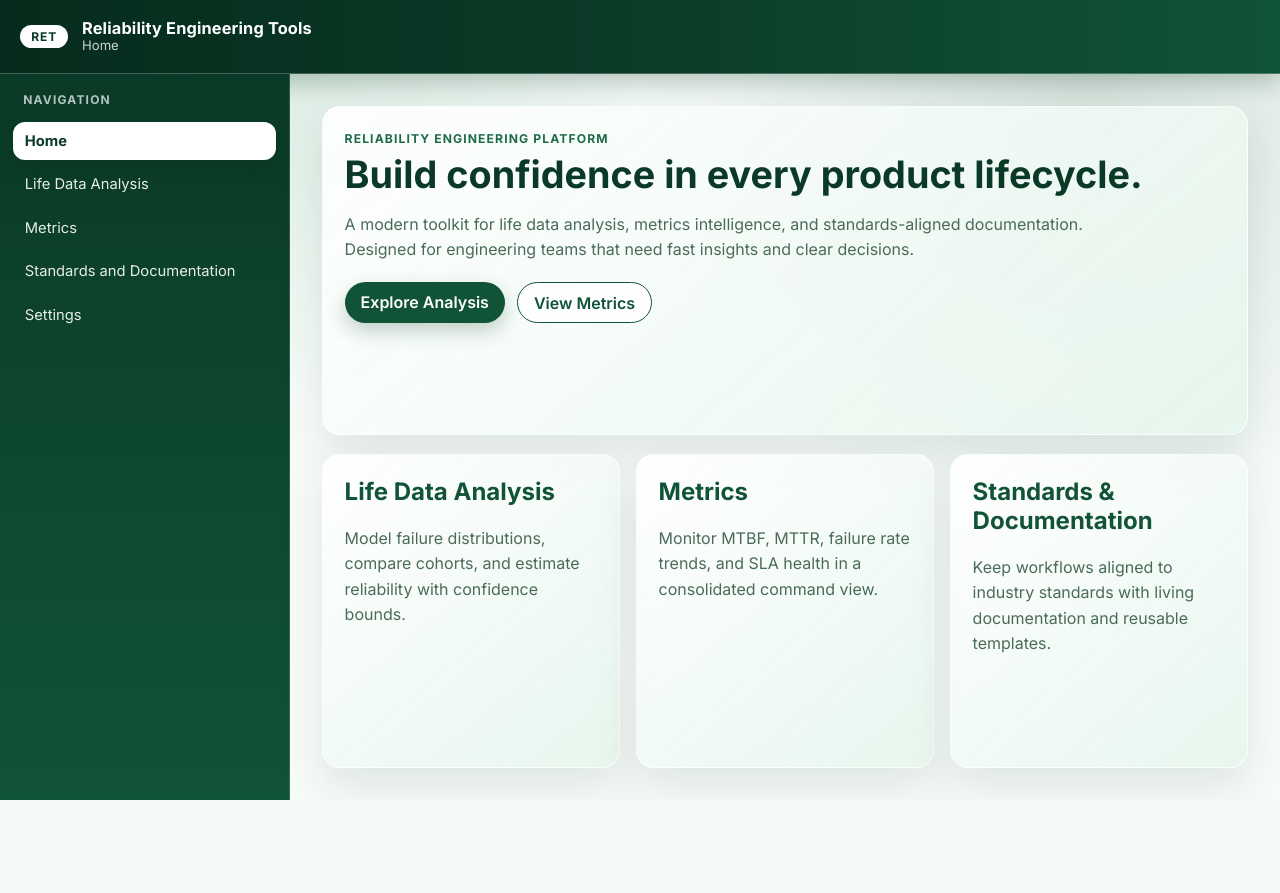
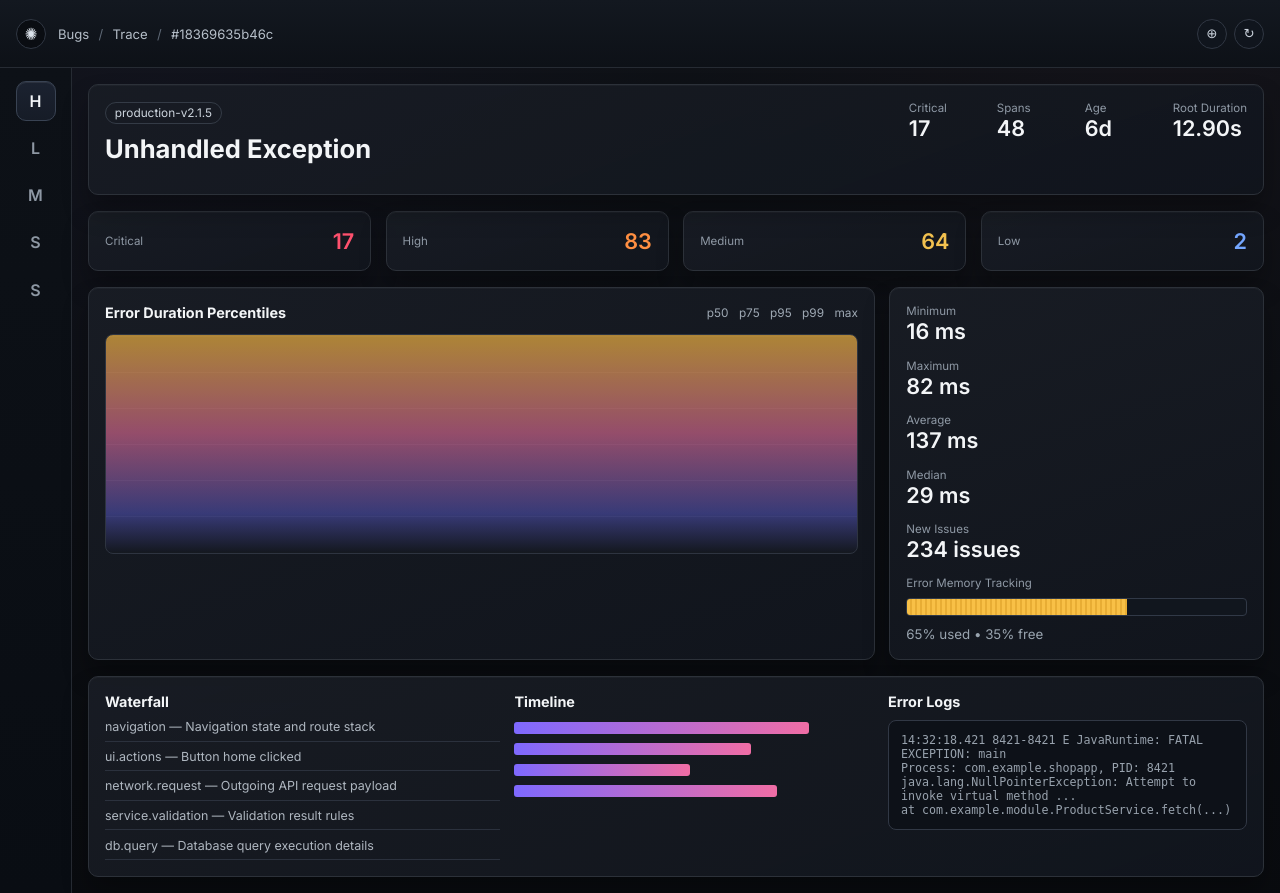
Before and after one commit to stupidshrimp/GREMLIN, a Flask app: page / in a window 1280 px wide. Before the commit the page ends 800 px from the top, so only its background shows below. Run offline with Flask 3, Linux system fonts and the light colour scheme.

Commit message:
Replicate dark incident dashboard UI style

```diff
--- a/static/css/home.css
+++ b/static/css/home.css
@@ -1 +1,174 @@
-/* Placeholder stylesheet for Transfer starter. */
+.incident-header {
+  display: flex;
+  justify-content: space-between;
+  align-items: flex-start;
+  gap: 1rem;
+}
+
+.app-chip {
+  display: inline-block;
+  padding: 0.2rem 0.55rem;
+  border-radius: 999px;
+  border: 1px solid #343b46;
+  color: #cdd5de;
+  font-size: 0.74rem;
+  margin-bottom: 0.35rem;
+}
+
+.header-stats {
+  display: grid;
+  grid-template-columns: repeat(4, minmax(72px, auto));
+  gap: 1rem;
+}
+
+.header-stats span,
+.severity-card span,
+.metrics-side span {
+  font-size: 0.72rem;
+  color: #8f99a5;
+  display: block;
+}
+
+.header-stats strong,
+.severity-card strong,
+.metrics-side strong {
+  font-size: 1.35rem;
+  font-weight: 600;
+}
+
+.severity-grid {
+  display: grid;
+  grid-template-columns: repeat(4, minmax(0, 1fr));
+  gap: 0.9rem;
+}
+
+.severity-card {
+  display: flex;
+  justify-content: space-between;
+  align-items: center;
+}
+
+.critical strong { color: #ff516e; }
+.high strong { color: #ff8f42; }
+.medium strong { color: #f2c14f; }
+.low strong { color: #74a6ff; }
+
+.main-grid {
+  display: grid;
+  grid-template-columns: 2.1fr 1fr;
+  gap: 0.9rem;
+}
+
+.chart-card header {
+  display: flex;
+  justify-content: space-between;
+  align-items: center;
+  margin-bottom: 0.8rem;
+}
+
+.chart-card h2,
+.bottom-panel h2 {
+  font-size: 0.9rem;
+  margin: 0;
+}
+
+.legend {
+  display: flex;
+  gap: 0.65rem;
+  color: #9ea8b3;
+  font-size: 0.74rem;
+}
+
+.fake-chart {
+  height: 220px;
+  border-radius: 8px;
+  border: 1px solid #2e3440;
+  background:
+    linear-gradient(180deg, rgba(255, 190, 65, 0.65), rgba(255, 121, 168, 0.55) 45%, rgba(114, 114, 255, 0.4) 82%, rgba(20, 24, 31, 0.9) 100%),
+    repeating-linear-gradient(to top, rgba(255,255,255,0.05), rgba(255,255,255,0.05) 1px, transparent 1px, transparent 36px),
+    linear-gradient(180deg, #151a23, #10141b);
+}
+
+.metrics-side {
+  display: grid;
+  gap: 0.9rem;
+}
+
+.memory .meter {
+  margin: 0.45rem 0;
+  height: 18px;
+  border-radius: 4px;
+  background: #11161e;
+  border: 1px solid #313947;
+  overflow: hidden;
+}
+
+.memory .meter i {
+  display: block;
+  height: 100%;
+  background: repeating-linear-gradient(
+    90deg,
+    #f8c046,
+    #f8c046 3px,
+    #e8ad34 3px,
+    #e8ad34 5px
+  );
+}
+
+.memory small { color: #99a4af; }
+
+.bottom-panel {
+  display: grid;
+  grid-template-columns: 1.1fr 1fr 1fr;
+  gap: 0.9rem;
+}
+
+.trace-list ul {
+  margin: 0.6rem 0 0;
+  padding: 0;
+  list-style: none;
+  display: grid;
+  gap: 0.45rem;
+}
+
+.trace-list li {
+  font-size: 0.78rem;
+  color: #afb7c0;
+  border-bottom: 1px solid #2b313d;
+  padding-bottom: 0.4rem;
+}
+
+.bars {
+  margin-top: 0.8rem;
+  display: grid;
+  gap: 0.55rem;
+}
+
+.bars span {
+  display: block;
+  height: 12px;
+  border-radius: 3px;
+  background: linear-gradient(90deg, #7e69ff, #f06da5);
+}
+
+.logs pre {
+  margin: 0.65rem 0 0;
+  padding: 0.75rem;
+  border-radius: 8px;
+  border: 1px solid #313845;
+  background: #0d1118;
+  color: #98a2ad;
+  font-size: 0.73rem;
+  white-space: pre-wrap;
+}
+
+@media (max-width: 1200px) {
+  .bottom-panel { grid-template-columns: 1fr; }
+  .header-stats { grid-template-columns: repeat(2, minmax(0, 1fr)); }
+}
+
+@media (max-width: 900px) {
+  .severity-grid { grid-template-columns: repeat(2, minmax(0, 1fr)); }
+  .main-grid,
+  .incident-header { grid-template-columns: 1fr; display: grid; }
+}
--- a/static/css/sidebar.css
+++ b/static/css/sidebar.css
@@ -1,18 +1,8 @@
 .sidebar {
-  background: linear-gradient(180deg, #0a3a27 0%, #115337 100%);
-  border-right: 1px solid rgba(255, 255, 255, 0.16);
-  padding: 1rem 0.8rem;
+  background: linear-gradient(180deg, #0d1117 0%, #090d13 100%);
+  border-right: 1px solid #262b33;
+  padding: 0.8rem 0.5rem;
   overflow-y: auto;
-}
-
-.sidebar-heading {
-  margin: 0 0 0.8rem;
-  padding: 0 0.65rem;
-  font-size: 0.75rem;
-  font-weight: 700;
-  letter-spacing: 0.1em;
-  text-transform: uppercase;
-  color: rgba(255, 255, 255, 0.7);
 }
 
 .sidebar ul {
@@ -21,40 +11,44 @@
   padding: 0;
   display: flex;
   flex-direction: column;
-  gap: 0.35rem;
+  gap: 0.45rem;
+  align-items: center;
 }
 
-.sidebar a {
-  display: block;
-  color: rgba(255, 255, 255, 0.9);
+.nav-icon {
+  width: 40px;
+  height: 40px;
+  border-radius: 10px;
+  display: grid;
+  place-content: center;
+  color: #8e98a4;
   text-decoration: none;
-  border-radius: 12px;
-  padding: 0.62rem 0.75rem;
-  font-size: 0.92rem;
-  transition: transform 180ms ease, background-color 180ms ease, box-shadow 180ms ease;
+  border: 1px solid transparent;
+  background: transparent;
+  font-weight: 600;
 }
 
-.sidebar a:hover {
-  transform: translateX(4px);
-  background: rgba(255, 255, 255, 0.12);
+.nav-icon:hover {
+  border-color: #323945;
+  background: #151b23;
+  color: #cfd5dd;
 }
 
-.sidebar a.active {
-  background: #ffffff;
-  color: #0a3a27;
-  font-weight: 700;
-  box-shadow: 0 10px 22px rgba(6, 43, 28, 0.35);
+.nav-icon.active {
+  background: linear-gradient(180deg, #1b2230, #161c27);
+  border-color: #394353;
+  color: #f2f5f8;
+  box-shadow: inset 0 1px 0 rgba(255, 255, 255, 0.08);
 }
 
 @media (max-width: 900px) {
   .sidebar {
     border-right: 0;
-    border-bottom: 1px solid rgba(6, 43, 28, 0.15);
+    border-bottom: 1px solid #262b33;
   }
 
   .sidebar ul {
-    display: grid;
-    grid-template-columns: repeat(auto-fit, minmax(180px, 1fr));
-    gap: 0.4rem;
+    flex-direction: row;
+    justify-content: center;
   }
 }
--- a/static/css/theme.css
+++ b/static/css/theme.css
@@ -1,15 +1,14 @@
 :root {
-  --forest-950: #062b1c;
-  --forest-900: #0a3a27;
-  --forest-800: #115337;
-  --forest-700: #1f6b49;
-  --forest-500: #2c8a5f;
-  --forest-200: #bfe3cf;
-  --forest-100: #e5f5ec;
-  --surface: #ffffff;
-  --text: #0d261b;
-  --muted: #4a6b5a;
-  --border: #cfe7d9;
+  --bg-base: #0b0d10;
+  --bg-shell: #12161c;
+  --panel: #161b22;
+  --panel-soft: #141920;
+  --border: #2c3139;
+  --text: #f3f5f7;
+  --muted: #9aa3ad;
+  --accent: #ff5f7d;
+  --accent-2: #7f6bff;
+  --warning: #f7b840;
 }
 
 * { box-sizing: border-box; }
@@ -19,16 +18,16 @@ body {
   font-family: "Inter", "Segoe UI", Tahoma, Arial, sans-serif;
   color: var(--text);
   background:
-    radial-gradient(circle at 15% -20%, rgba(44, 138, 95, 0.22), transparent 40%),
-    radial-gradient(circle at 85% 10%, rgba(17, 83, 55, 0.14), transparent 35%),
-    #f7fcf9;
+    radial-gradient(circle at 12% 12%, rgba(147, 106, 255, 0.14), transparent 37%),
+    radial-gradient(circle at 90% 0%, rgba(255, 95, 125, 0.12), transparent 32%),
+    var(--bg-base);
 }
 
 .app-layout {
   min-height: 100vh;
   display: grid;
-  grid-template-columns: 290px 1fr;
-  grid-template-rows: 74px 1fr;
+  grid-template-columns: 72px 1fr;
+  grid-template-rows: 68px 1fr;
   grid-template-areas:
     "topbar topbar"
     "sidebar content";
@@ -39,47 +38,47 @@ body {
 
 .content {
   grid-area: content;
-  padding: 2rem;
+  padding: 1rem;
   display: grid;
-  gap: 1.2rem;
+  gap: 1rem;
+  background: linear-gradient(180deg, rgba(15, 18, 24, 0.8), rgba(9, 11, 15, 0.9));
 }
 
 h1 {
   margin: 0.2rem 0 0.9rem;
-  font-size: clamp(1.8rem, 1.4rem + 1.2vw, 2.5rem);
-  color: var(--forest-900);
+  font-size: clamp(1.2rem, 1.1rem + 1vw, 1.6rem);
+  color: var(--text);
 }
 
 h2 {
   margin-top: 0;
-  color: var(--forest-800);
+  color: var(--text);
 }
 
-p { margin: 0; line-height: 1.6; color: var(--muted); }
+p { margin: 0; line-height: 1.55; color: var(--muted); }
 
 .eyebrow {
   text-transform: uppercase;
-  letter-spacing: 0.09em;
-  font-size: 0.76rem;
+  letter-spacing: 0.12em;
+  font-size: 0.68rem;
   font-weight: 700;
-  color: var(--forest-700);
+  color: #c3cad4;
 }
 
 .glass-card {
-  border: 1px solid rgba(255, 255, 255, 0.65);
-  background: linear-gradient(140deg, rgba(255, 255, 255, 0.93), rgba(229, 245, 236, 0.85));
-  box-shadow: 0 20px 45px rgba(6, 43, 28, 0.1);
-  backdrop-filter: blur(8px);
-  border-radius: 18px;
-  padding: 1.35rem;
+  border: 1px solid var(--border);
+  background: linear-gradient(160deg, rgba(25, 29, 37, 0.9), rgba(17, 21, 29, 0.96));
+  box-shadow: inset 0 1px 0 rgba(255, 255, 255, 0.03), 0 16px 26px rgba(0, 0, 0, 0.28);
+  border-radius: 10px;
+  padding: 1rem;
 }
 
 .hero-copy { max-width: 75ch; }
 
 .hero-actions {
-  margin-top: 1.2rem;
+  margin-top: 1rem;
   display: flex;
-  gap: 0.75rem;
+  gap: 0.65rem;
   flex-wrap: wrap;
 }
 
@@ -87,59 +86,40 @@ p { margin: 0; line-height: 1.6; color: var(--muted); }
 .btn-secondary {
   text-decoration: none;
   font-weight: 600;
-  border-radius: 999px;
-  padding: 0.6rem 1rem;
+  border-radius: 8px;
+  padding: 0.5rem 0.8rem;
   transition: transform 180ms ease, box-shadow 180ms ease, background 180ms ease, color 180ms ease;
+  font-size: 0.88rem;
 }
 
 .btn-primary {
-  background: var(--forest-800);
+  background: linear-gradient(120deg, #7f6bff, #9d59ff);
   color: #fff;
-  box-shadow: 0 8px 20px rgba(10, 58, 39, 0.24);
+  box-shadow: 0 10px 18px rgba(127, 107, 255, 0.22);
 }
 
-.btn-primary:hover {
-  transform: translateY(-2px);
-  background: var(--forest-700);
+.btn-primary:hover { transform: translateY(-2px); }
+
+.btn-secondary {
+  border: 1px solid var(--border);
+  color: #cfd6de;
+  background: rgba(255, 255, 255, 0.02);
 }
 
-.btn-secondary {
-  border: 1px solid var(--forest-800);
-  color: var(--forest-800);
-  background: rgba(255, 255, 255, 0.8);
-}
+.btn-secondary:hover { transform: translateY(-2px); }
 
-.btn-secondary:hover {
-  transform: translateY(-2px);
-  box-shadow: 0 8px 18px rgba(10, 58, 39, 0.14);
-}
-
-.card-grid {
+.card-grid,
+.card-grid.two-col {
   display: grid;
-  grid-template-columns: repeat(3, minmax(0, 1fr));
+  grid-template-columns: repeat(2, minmax(0, 1fr));
   gap: 1rem;
 }
 
-.card-grid.two-col {
-  grid-template-columns: repeat(2, minmax(0, 1fr));
-}
+.tile { transition: transform 220ms ease, box-shadow 220ms ease; }
+.tile:hover { transform: translateY(-3px); }
 
-.tile {
-  transition: transform 220ms ease, box-shadow 220ms ease;
-}
-
-.tile:hover {
-  transform: translateY(-4px);
-  box-shadow: 0 24px 48px rgba(6, 43, 28, 0.16);
-}
-
-.fade-in-up {
-  animation: fadeInUp 560ms ease-out both;
-}
-
-.slide-in {
-  animation: slideIn 620ms ease-out both;
-}
+.fade-in-up { animation: fadeInUp 560ms ease-out both; }
+.slide-in { animation: slideIn 620ms ease-out both; }
 
 .card-grid .slide-in:nth-child(2) { animation-delay: 90ms; }
 .card-grid .slide-in:nth-child(3) { animation-delay: 160ms; }
@@ -154,22 +134,20 @@ p { margin: 0; line-height: 1.6; color: var(--muted); }
   to { opacity: 1; transform: translateY(0) scale(1); }
 }
 
-@media (max-width: 1100px) {
+@media (max-width: 1050px) {
   .card-grid,
-  .card-grid.two-col {
-    grid-template-columns: 1fr;
-  }
+  .card-grid.two-col { grid-template-columns: 1fr; }
 }
 
 @media (max-width: 900px) {
   .app-layout {
     grid-template-columns: 1fr;
-    grid-template-rows: 74px auto 1fr;
+    grid-template-rows: 68px auto 1fr;
     grid-template-areas:
       "topbar"
       "sidebar"
       "content";
   }
 
-  .content { padding: 1rem; }
+  .content { padding: 0.8rem; }
 }
--- a/static/css/topbar.css
+++ b/static/css/topbar.css
@@ -2,41 +2,47 @@
   display: flex;
   align-items: center;
   justify-content: space-between;
-  padding: 0.75rem 1.25rem;
-  background: linear-gradient(90deg, #062b1c 0%, #0a3a27 45%, #115337 100%);
-  color: #fff;
-  border-bottom: 1px solid rgba(255, 255, 255, 0.24);
-  box-shadow: 0 8px 24px rgba(6, 43, 28, 0.25);
+  padding: 0.85rem 1rem;
+  background: linear-gradient(180deg, #131820 0%, #0d1117 100%);
+  color: #dbe2ea;
+  border-bottom: 1px solid #262b33;
 }
 
-.brand-group {
+.topbar-left {
   display: flex;
   align-items: center;
-  gap: 0.85rem;
+  gap: 0.75rem;
 }
 
-.brand-badge {
-  background: #ffffff;
-  color: #0a3a27;
-  font-weight: 800;
-  letter-spacing: 0.08em;
-  border-radius: 999px;
-  padding: 0.25rem 0.7rem;
-  font-size: 0.75rem;
+.brand-dot {
+  width: 30px;
+  height: 30px;
+  border-radius: 50%;
+  display: grid;
+  place-content: center;
+  font-size: 1.05rem;
+  background: #0a0d12;
+  border: 1px solid #303743;
 }
 
-.brand-copy {
-  display: flex;
-  flex-direction: column;
-  line-height: 1.1;
+.crumbs {
+  font-size: 0.82rem;
+  color: #b5bec8;
 }
 
-.brand-copy strong {
-  font-size: 1.02rem;
-  letter-spacing: 0.01em;
+.crumbs span { color: #5f6976; margin: 0 0.35rem; }
+
+.topbar-right {
+  display: flex;
+  gap: 0.45rem;
 }
 
-.brand-copy span {
-  font-size: 0.82rem;
-  color: rgba(255, 255, 255, 0.8);
+.icon-btn {
+  border: 1px solid #303743;
+  color: #c8d0da;
+  background: #10151d;
+  width: 30px;
+  height: 30px;
+  border-radius: 999px;
+  cursor: pointer;
 }
--- a/templates/base.html
+++ b/templates/base.html
@@ -10,6 +10,7 @@
   <link rel="stylesheet" href="{{ url_for('static', filename='css/theme.css') }}">
   <link rel="stylesheet" href="{{ url_for('static', filename='css/topbar.css') }}">
   <link rel="stylesheet" href="{{ url_for('static', filename='css/sidebar.css') }}">
+  {% block extra_head %}{% endblock %}
 </head>
 <body>
   <div class="app-layout">
--- a/templates/home.html
+++ b/templates/home.html
@@ -1,31 +1,79 @@
 {% extends "base.html" %}
 
+{% block extra_head %}
+<link rel="stylesheet" href="{{ url_for('static', filename='css/home.css') }}">
+{% endblock %}
+
 {% block content %}
-<section class="hero glass-card fade-in-up">
-  <p class="eyebrow">Reliability Engineering Platform</p>
-  <h1>Build confidence in every product lifecycle.</h1>
-  <p class="hero-copy">
-    A modern toolkit for life data analysis, metrics intelligence, and standards-aligned documentation.
-    Designed for engineering teams that need fast insights and clear decisions.
-  </p>
-  <div class="hero-actions">
-    <a class="btn-primary" href="/life-data-analysis">Explore Analysis</a>
-    <a class="btn-secondary" href="/metrics">View Metrics</a>
+<section class="incident-header glass-card fade-in-up">
+  <div>
+    <div class="app-chip">production-v2.1.5</div>
+    <h1>Unhandled Exception</h1>
+  </div>
+  <div class="header-stats">
+    <div><span>Critical</span><strong>17</strong></div>
+    <div><span>Spans</span><strong>48</strong></div>
+    <div><span>Age</span><strong>6d</strong></div>
+    <div><span>Root Duration</span><strong>12.90s</strong></div>
   </div>
 </section>
 
-<section class="card-grid">
-  <article class="glass-card tile slide-in">
-    <h2>Life Data Analysis</h2>
-    <p>Model failure distributions, compare cohorts, and estimate reliability with confidence bounds.</p>
+<section class="severity-grid">
+  <article class="glass-card severity-card critical"><span>Critical</span><strong>17</strong></article>
+  <article class="glass-card severity-card high"><span>High</span><strong>83</strong></article>
+  <article class="glass-card severity-card medium"><span>Medium</span><strong>64</strong></article>
+  <article class="glass-card severity-card low"><span>Low</span><strong>2</strong></article>
+</section>
+
+<section class="main-grid">
+  <article class="glass-card chart-card">
+    <header>
+      <h2>Error Duration Percentiles</h2>
+      <div class="legend"><span>p50</span><span>p75</span><span>p95</span><span>p99</span><span>max</span></div>
+    </header>
+    <div class="fake-chart" aria-hidden="true"></div>
   </article>
-  <article class="glass-card tile slide-in">
-    <h2>Metrics</h2>
-    <p>Monitor MTBF, MTTR, failure rate trends, and SLA health in a consolidated command view.</p>
-  </article>
-  <article class="glass-card tile slide-in">
-    <h2>Standards & Documentation</h2>
-    <p>Keep workflows aligned to industry standards with living documentation and reusable templates.</p>
+
+  <article class="glass-card metrics-side">
+    <div><span>Minimum</span><strong>16 ms</strong></div>
+    <div><span>Maximum</span><strong>82 ms</strong></div>
+    <div><span>Average</span><strong>137 ms</strong></div>
+    <div><span>Median</span><strong>29 ms</strong></div>
+    <div><span>New Issues</span><strong>234 issues</strong></div>
+    <div class="memory">
+      <span>Error Memory Tracking</span>
+      <div class="meter"><i style="width:65%"></i></div>
+      <small>65% used • 35% free</small>
+    </div>
   </article>
 </section>
+
+<section class="glass-card bottom-panel">
+  <div class="trace-list">
+    <h2>Waterfall</h2>
+    <ul>
+      <li>navigation — Navigation state and route stack</li>
+      <li>ui.actions — Button home clicked</li>
+      <li>network.request — Outgoing API request payload</li>
+      <li>service.validation — Validation result rules</li>
+      <li>db.query — Database query execution details</li>
+    </ul>
+  </div>
+  <div class="timeline">
+    <h2>Timeline</h2>
+    <div class="bars">
+      <span style="width: 82%;"></span>
+      <span style="width: 66%;"></span>
+      <span style="width: 49%;"></span>
+      <span style="width: 73%;"></span>
+    </div>
+  </div>
+  <div class="logs">
+    <h2>Error Logs</h2>
+    <pre>14:32:18.421 8421-8421 E JavaRuntime: FATAL EXCEPTION: main
+Process: com.example.shopapp, PID: 8421
+java.lang.NullPointerException: Attempt to invoke virtual method ...
+at com.example.module.ProductService.fetch(...)</pre>
+  </div>
+</section>
 {% endblock %}
--- a/templates/sidebar.html
+++ b/templates/sidebar.html
@@ -1,10 +1,11 @@
 <aside class="sidebar" aria-label="Primary">
   <nav>
-    <p class="sidebar-heading">Navigation</p>
     <ul>
     {% for link in nav_links %}
       <li>
-        <a href="{{ link.url }}" class="{% if request.path == link.url %}active{% endif %}">{{ link.label }}</a>
+        <a href="{{ link.url }}" class="nav-icon {% if request.path == link.url %}active{% endif %}" title="{{ link.label }}">
+          <span>{{ link.label[0] }}</span>
+        </a>
       </li>
     {% endfor %}
     </ul>
--- a/templates/topbar.html
+++ b/templates/topbar.html
@@ -1,9 +1,10 @@
 <header class="topbar">
-  <div class="brand-group">
-    <span class="brand-badge">RET</span>
-    <div class="brand-copy">
-      <strong>Reliability Engineering Tools</strong>
-      <span>{{ page_title or "Dashboard" }}</span>
-    </div>
+  <div class="topbar-left">
+    <span class="brand-dot">✺</span>
+    <div class="crumbs">Bugs <span>/</span> Trace <span>/</span> #18369635b46c</div>
+  </div>
+  <div class="topbar-right">
+    <button class="icon-btn" type="button" aria-label="Add">⊕</button>
+    <button class="icon-btn" type="button" aria-label="Refresh">↻</button>
   </div>
 </header>
```
